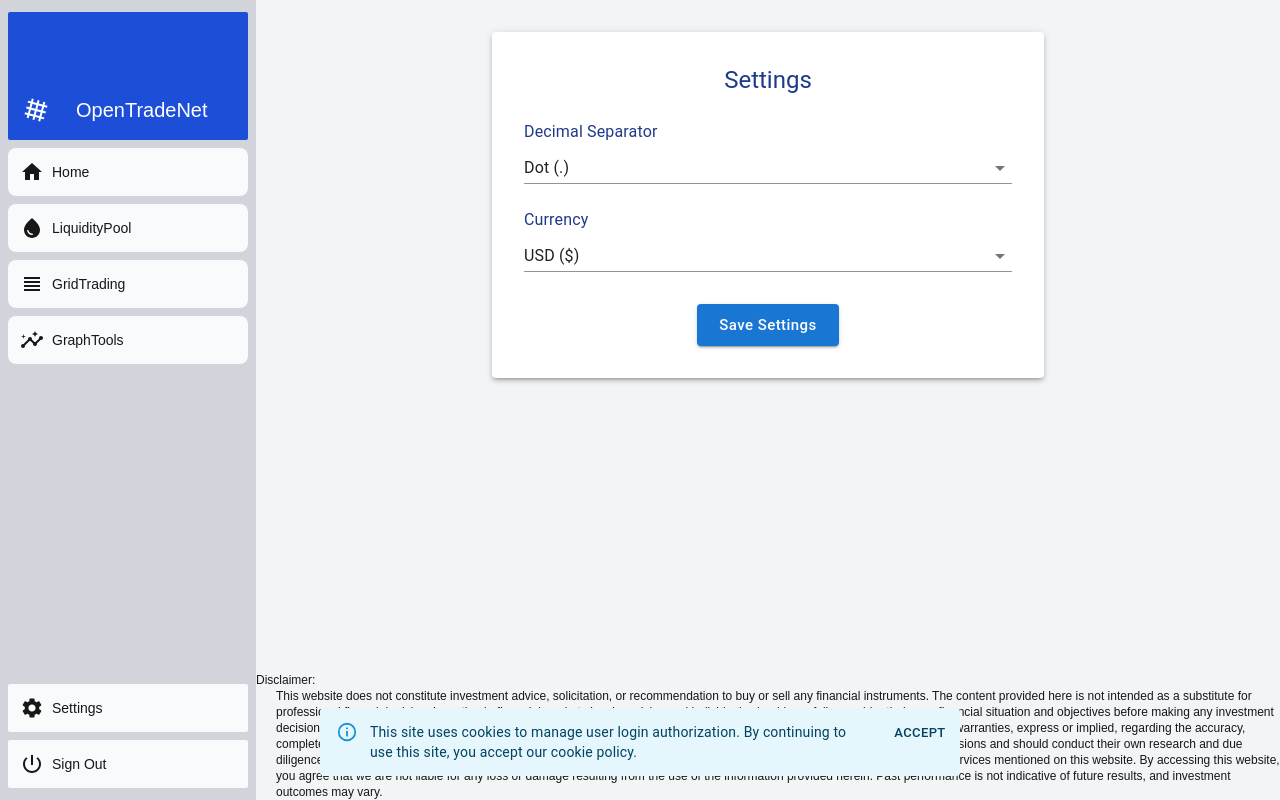
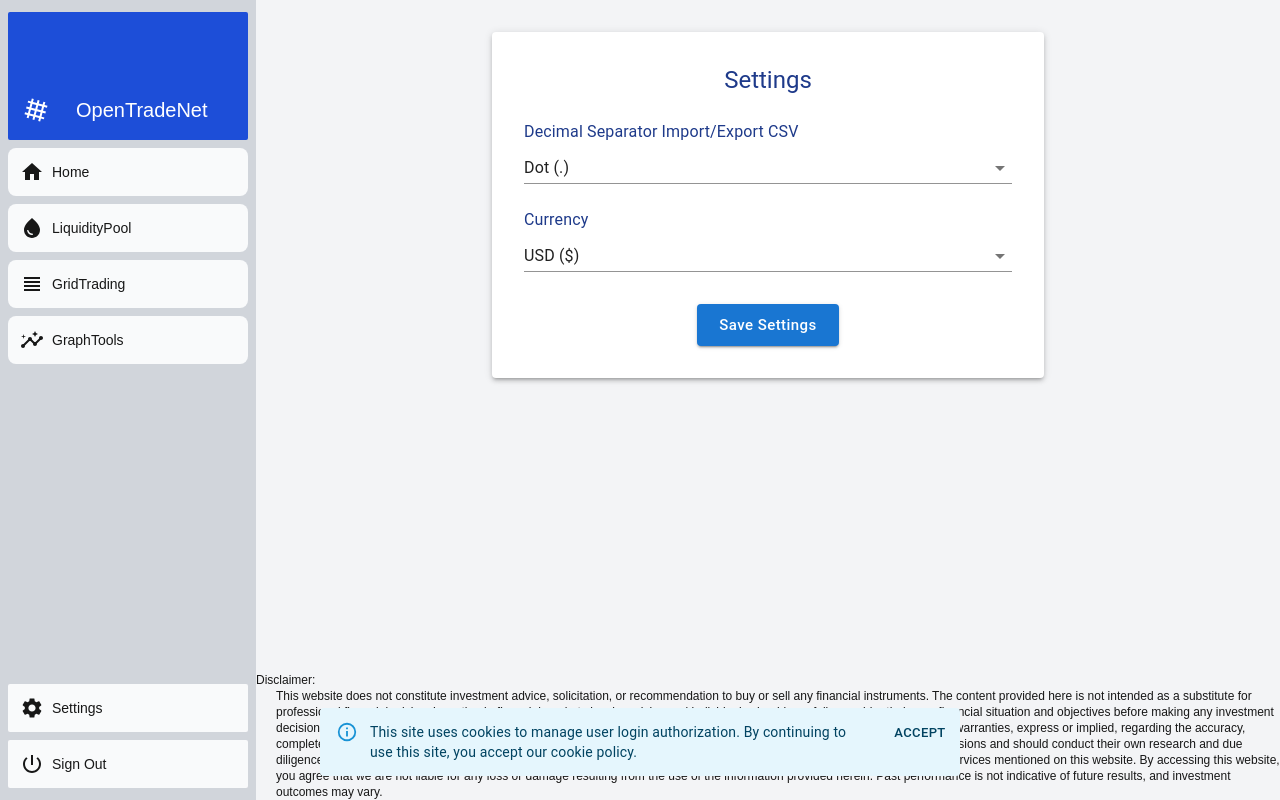
Before and after one commit to massimilianopetra/gridwise, a Next.js app: page /home/settings in a window 1280 px wide. Built offline with nearby package versions, Linux system fonts and the light colour scheme.

Commit message:
import debug

```diff
--- a/app/(auth)/home/gridtrading/page.tsx
+++ b/app/(auth)/home/gridtrading/page.tsx
@@ -128,28 +128,28 @@ export default function Page() {
             inputPaRef.current.value = data[0].buyPrice.toFixed(3);
           }
           if (inputPbRef.current) {
-            inputPbRef.current.value = data[data.length-1].sellPrice.toFixed(3);
+            inputPbRef.current.value = data[data.length - 1].sellPrice.toFixed(3);
           }
           if (inputNGridRef.current) {
             inputNGridRef.current.value = (data.length).toFixed(0);
           }
           if (inputInvestmentRef.current && inputPRef.current) {
             let value = 0;
-            let P=-1;
+            let P = -1;
             data.forEach((item) => {
               value += item.capital;
-              if (item.status && P <0) {
-                P=item.buyPrice;
+              if (item.status && P < 0) {
+                P = item.buyPrice;
               }
             });
             inputInvestmentRef.current.value = (value).toFixed(0);
             inputPRef.current.value = (P).toFixed(3);
           }
 
+          // Resetta il valore per consentire la selezione dello stesso file
+          event.target.value = "";
+          setStatus("computed");
 
-
-
-          setStatus("computed");
         } catch (error) {
           console.error("Error parsing CSV:", error);
           alert("Invalid CSV format. Please check your file.");
@@ -199,6 +199,7 @@ export default function Page() {
 
     //setRawData(result.join("\n"));
     console.log(result.join("\n"));
+
   };
 
   function buildSeries(percentage: boolean, grid: boolean) {
--- a/app/(auth)/home/settings/page.tsx
+++ b/app/(auth)/home/settings/page.tsx
@@ -67,7 +67,7 @@ export default function Page() {
         <Box component="form" noValidate autoComplete="off" sx={{ mt: 3 }}>
           {/* Decimal Separator Field */}
           <Typography className="text-blue-900" variant="body1" sx={{ mb: 1 }}>
-            Decimal Separator
+            Decimal Separator Import/Export CSV
           </Typography>
           <TextField
             select
```
